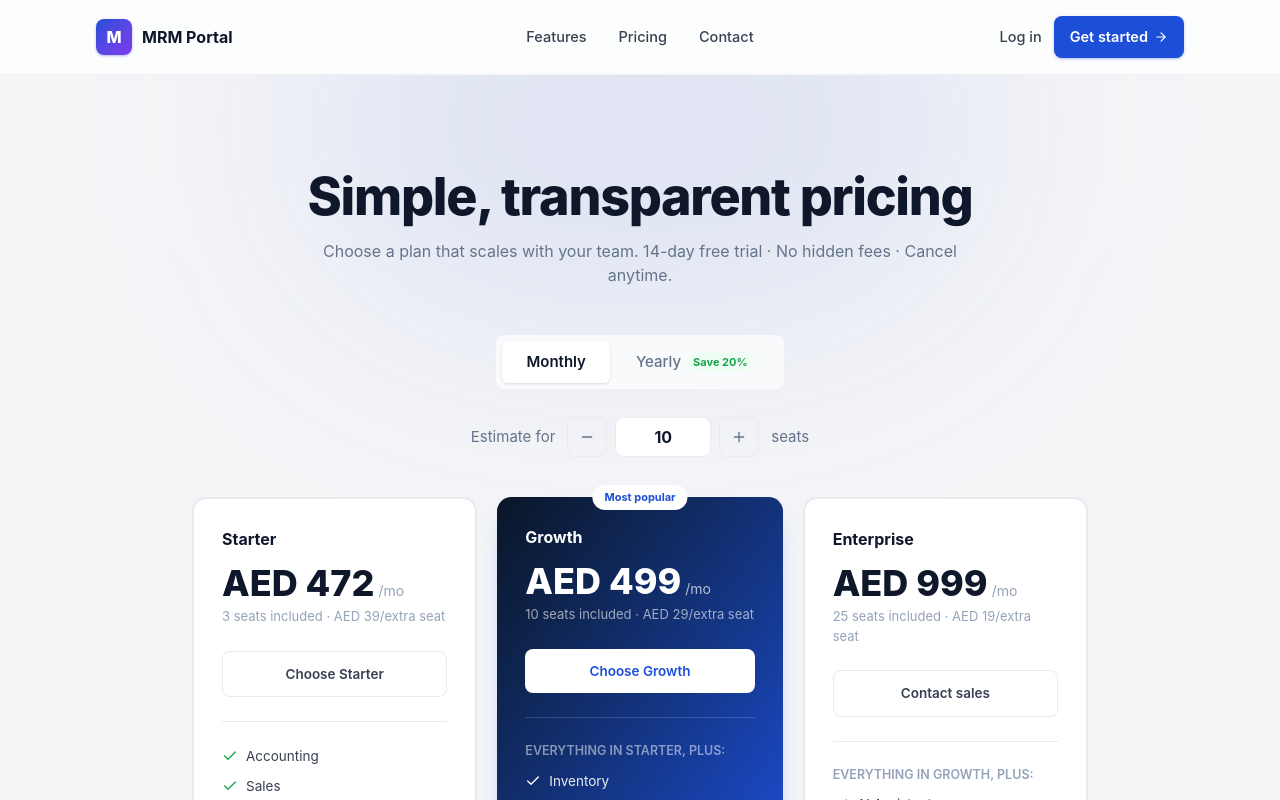
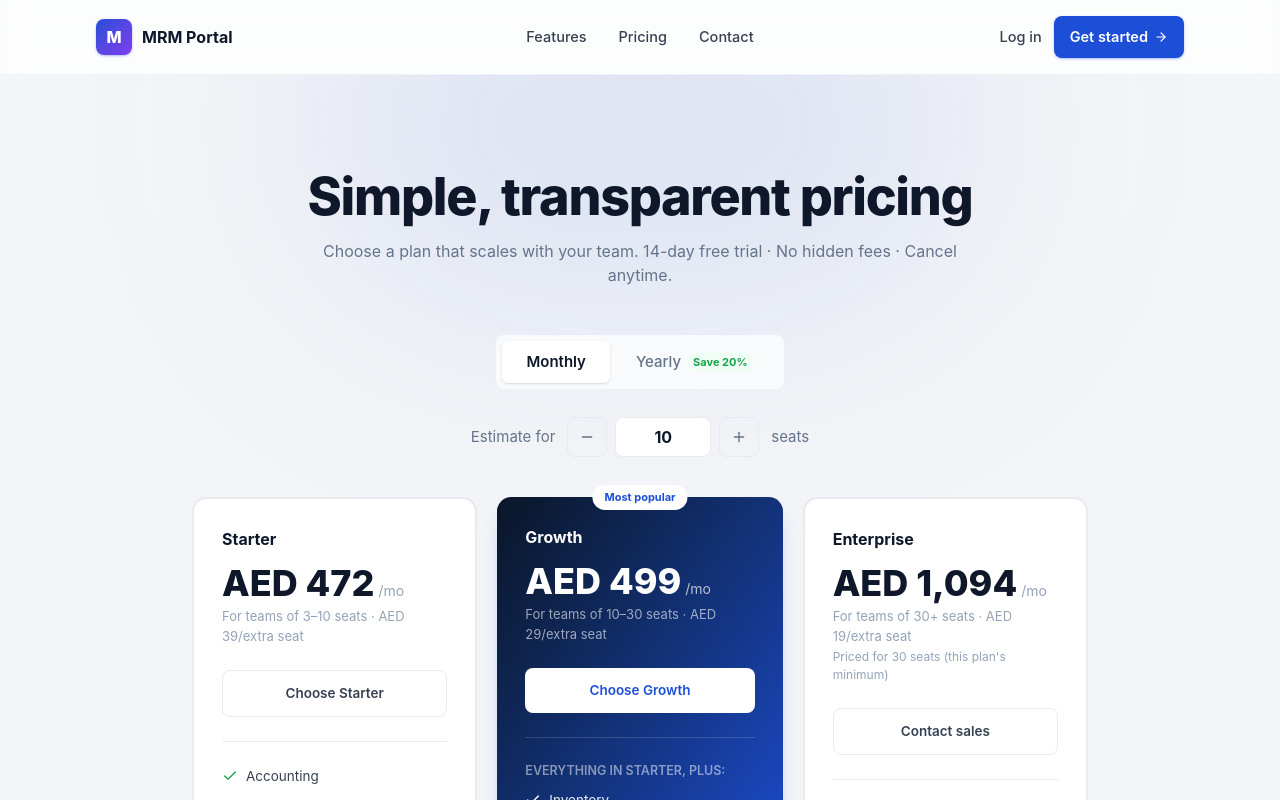
Before and after one commit to Encoder-IT-Limited/financial-crm-web-soft-launch-frontend, a Next.js app: page /pricing in a window 1280 px wide. Shown: the top 800 px of the page. Built offline with nearby package versions, Linux system fonts and the light colour scheme.

Commit message:
Add per-plan seat range limits, admin-configurable

```diff
--- a/src/app/(admin)/modules/plans/components/plan-form-dialog.tsx
+++ b/src/app/(admin)/modules/plans/components/plan-form-dialog.tsx
@@ -22,6 +22,8 @@ const EMPTY_FORM: PlanFormValues = {
   trialDays: 14,
   modules: [],
   popular: false,
+  minSeats: 1,
+  maxSeats: undefined,
 };
 
 type PlanFormDialogProps = {
@@ -56,6 +58,8 @@ export function PlanFormDialog(props: PlanFormDialogProps) {
         trialDays: plan.trialDays,
         modules: plan.modules,
         popular: plan.popular ?? false,
+        minSeats: plan.minSeats,
+        maxSeats: plan.maxSeats,
       });
       setErrors({});
       setLoading(false);
@@ -163,6 +167,39 @@ export function PlanFormDialog(props: PlanFormDialogProps) {
               />
             </FormField>
 
+            <FormField label="Minimum seats" error={errors.minSeats}>
+              <Input
+                type="number"
+                min={1}
+                value={form.minSeats}
+                onChange={(e) => set("minSeats", Number(e.target.value))}
+                aria-invalid={!!errors.minSeats}
+                className={cn(errors.minSeats && "border-red")}
+              />
+            </FormField>
+            <FormField label="Maximum seats" error={errors.maxSeats}>
+              <div className="flex items-center gap-2">
+                <Input
+                  type="number"
+                  min={1}
+                  value={form.maxSeats ?? ""}
+                  onChange={(e) => set("maxSeats", e.target.value === "" ? undefined : Number(e.target.value))}
+                  disabled={form.maxSeats === undefined}
+                  placeholder="Unlimited"
+                  aria-invalid={!!errors.maxSeats}
+                  className={cn("flex-1", errors.maxSeats && "border-red")}
+                />
+                <label htmlFor="plan-unlimited-seats" className="flex shrink-0 items-center gap-1.5 text-[11.5px] text-text-2">
+                  <Checkbox
+                    id="plan-unlimited-seats"
+                    checked={form.maxSeats === undefined}
+                    onCheckedChange={(checked) => set("maxSeats", checked === true ? undefined : form.minSeats)}
+                  />
+                  Unlimited
+                </label>
+              </div>
+            </FormField>
+
             <FormField label="Free trial (days)" error={errors.trialDays}>
               <Input
                 type="number"
--- a/src/app/(admin)/modules/plans/components/plans-list.tsx
+++ b/src/app/(admin)/modules/plans/components/plans-list.tsx
@@ -57,9 +57,14 @@ export function PlansList() {
         id: "seats",
         header: "Seats",
         cell: ({ row }) => (
-          <span className="text-[12.5px] text-text-2 min-[1440px]:text-[13.5px]">
-            {row.original.baseSeats} base · {fmtMoney(row.original.additionalSeatPrice)}/extra
-          </span>
+          <div className="text-[12.5px] text-text-2 min-[1440px]:text-[13.5px]">
+            <div>
+              {row.original.baseSeats} base · {fmtMoney(row.original.additionalSeatPrice)}/extra
+            </div>
+            <div className="text-[11px] text-text-4">
+              Range: {row.original.minSeats}–{row.original.maxSeats ?? "∞"}
+            </div>
+          </div>
         ),
       },
       {
--- a/src/app/(admin)/modules/plans/schemas.ts
+++ b/src/app/(admin)/modules/plans/schemas.ts
@@ -3,7 +3,8 @@ import { MODULE_LABELS, type ModuleKey } from "@/lib/permissions";
 
 const MODULE_KEYS = Object.keys(MODULE_LABELS) as [ModuleKey, ...ModuleKey[]];
 
-export const planSchema = z.object({
+export const planSchema = z
+  .object({
     name: z.string().trim().min(2, "Plan name is required"),
     priceMonthly: z.coerce.number().nonnegative("Monthly price can't be negative"),
     priceYearly: z.coerce.number().nonnegative("Yearly price can't be negative"),
@@ -12,6 +13,21 @@ export const planSchema = z.object({
     trialDays: z.coerce.number().int().nonnegative("Trial days can't be negative"),
     modules: z.array(z.enum(MODULE_KEYS)).min(1, "Select at least one module"),
     popular: z.boolean().default(false),
+    minSeats: z.coerce.number().int().positive("Minimum seats must be at least 1"),
+    // Empty/undefined means "unlimited" — only coerce to a number when something was typed.
+    maxSeats: z.preprocess(
+      (val) => (val === "" || val === undefined || val === null ? undefined : val),
+      z.coerce.number().int().positive("Maximum seats must be greater than 0").optional()
+    ),
+  })
+  .superRefine((data, ctx) => {
+    if (data.maxSeats !== undefined && data.maxSeats < data.minSeats) {
+      ctx.addIssue({
+        code: z.ZodIssueCode.custom,
+        path: ["maxSeats"],
+        message: "Max seats can't be less than min seats",
+      });
+    }
   });
 
 export type PlanFormValues = z.infer<typeof planSchema>;
--- a/src/app/(public)/components/plans-data.ts
+++ b/src/app/(public)/components/plans-data.ts
@@ -12,6 +12,8 @@ export const PLANS: Plan[] = [
     baseSeats: 3,
     additionalSeatPrice: 39,
     trialDays: 14,
+    minSeats: 3,
+    maxSeats: 10,
     modules: ["accounting", "sales", "purchasing", "banking"],
   },
   {
@@ -22,6 +24,8 @@ export const PLANS: Plan[] = [
     baseSeats: 10,
     additionalSeatPrice: 29,
     trialDays: 14,
+    minSeats: 10,
+    maxSeats: 30,
     modules: ["accounting", "sales", "purchasing", "inventory", "banking", "crm", "reports"],
     popular: true,
   },
@@ -33,6 +37,8 @@ export const PLANS: Plan[] = [
     baseSeats: 25,
     additionalSeatPrice: 19,
     trialDays: 14,
+    minSeats: 30,
+    // maxSeats intentionally omitted — Enterprise is 30+, unlimited.
     modules: [
       "accounting",
       "sales",
--- a/src/app/(public)/pricing/components/pricing-calculator.tsx
+++ b/src/app/(public)/pricing/components/pricing-calculator.tsx
@@ -12,7 +12,10 @@ const BILLING_OPTIONS: { key: BillingPeriod; label: string }[] = [
   { key: "yearly", label: "Yearly" },
 ];
 
-const MIN_SEATS = 1;
+// The shared stepper's own floor is the lowest minimum any plan supports
+// (Starter's 3) — each card still clamps further to its own range on top of
+// this (see TierCard / clampSeatsForPlan).
+const MIN_SEATS = Math.min(...PLANS.map((plan) => plan.minSeats));
 
 export function PricingCalculator() {
   const [seats, setSeats] = useState(10);
--- a/src/app/(public)/pricing/components/pricing-utils.ts
+++ b/src/app/(public)/pricing/components/pricing-utils.ts
@@ -17,6 +17,15 @@ export function computePlanTotal(plan: Plan, seats: number, billing: BillingPeri
   return plan.priceYearly + extraSeats * extraSeatYearly;
 }
 
+/** Clamps a requested seat count into what this plan actually supports —
+ * e.g. Starter tops out at 10 seats, so an Enterprise-sized team estimated
+ * on the shared seat control still prices Starter at its own maximum
+ * rather than extrapolating past what the plan is sold for. */
+export function clampSeatsForPlan(plan: Plan, seats: number): number {
+  const upper = plan.maxSeats ?? Infinity;
+  return Math.min(upper, Math.max(plan.minSeats, seats));
+}
+
 /** Modules newly introduced at this tier vs. the previous one — lets each
  * card read "Everything in X, plus…" instead of repeating the full list. */
 export function incrementalModules(plans: Plan[], index: number): ModuleKey[] {
--- a/src/app/(public)/pricing/components/tier-card.tsx
+++ b/src/app/(public)/pricing/components/tier-card.tsx
@@ -3,7 +3,7 @@ import { Check } from "lucide-react";
 import { MODULE_LABELS, type ModuleKey } from "@/lib/permissions";
 import { cn } from "@/lib/utils";
 import type { Plan } from "@/types/plan";
-import { computePlanTotal, type BillingPeriod } from "./pricing-utils";
+import { clampSeatsForPlan, computePlanTotal, type BillingPeriod } from "./pricing-utils";
 
 type TierCardProps = {
   plan: Plan;
@@ -20,7 +20,10 @@ export function TierCard({ plan, seats, billing, incrementalModuleKeys, previous
   const isSalesAssisted = plan.id === "enterprise";
   const isCustom = plan.priceMonthly === 0;
   const isPopular = Boolean(plan.popular);
-  const total = computePlanTotal(plan, seats, billing);
+  const effectiveSeats = clampSeatsForPlan(plan, seats);
+  const seatsClamped = effectiveSeats !== seats;
+  const total = computePlanTotal(plan, effectiveSeats, billing);
+  const seatRangeLabel = plan.maxSeats ? `${plan.minSeats}–${plan.maxSeats}` : `${plan.minSeats}+`;
 
   return (
     <div
@@ -59,10 +62,15 @@ export function TierCard({ plan, seats, billing, incrementalModuleKeys, previous
         </div>
       )}
       <div className={cn("mt-1 text-[11.5px] xl:text-[13px] 3xl:text-sm", isPopular ? "text-white/60" : "text-text-4")}>
-        {plan.baseSeats > 0
-          ? `${plan.baseSeats} seats included · AED ${plan.additionalSeatPrice}/extra seat`
-          : "Seats tailored to your team"}
+        {isCustom
+          ? "Seats tailored to your team"
+          : `For teams of ${seatRangeLabel} seats · AED ${plan.additionalSeatPrice}/extra seat`}
       </div>
+      {!isCustom && seatsClamped && (
+        <div className={cn("mt-0.5 text-[10.5px] xl:text-[12px]", isPopular ? "text-white/50" : "text-text-4")}>
+          Priced for {effectiveSeats} seats (this plan&apos;s {effectiveSeats === plan.minSeats ? "minimum" : "maximum"})
+        </div>
+      )}
 
       <Link
         href={isSalesAssisted ? "/contact" : `/signup?plan=${plan.id}`}
--- a/src/types/plan.ts
+++ b/src/types/plan.ts
@@ -10,4 +10,8 @@ export type Plan = {
   trialDays: number;
   modules: ModuleKey[];
   popular?: boolean;
+  /** Smallest seat count this plan can be purchased/estimated for. */
+  minSeats: number;
+  /** Largest seat count this plan supports — omitted/undefined means unlimited. */
+  maxSeats?: number;
 };
```
Also changed, not shown: 1 other file (tests, documents, lock files or other folders). Lines whose indentation alone changed are shown as unchanged.
